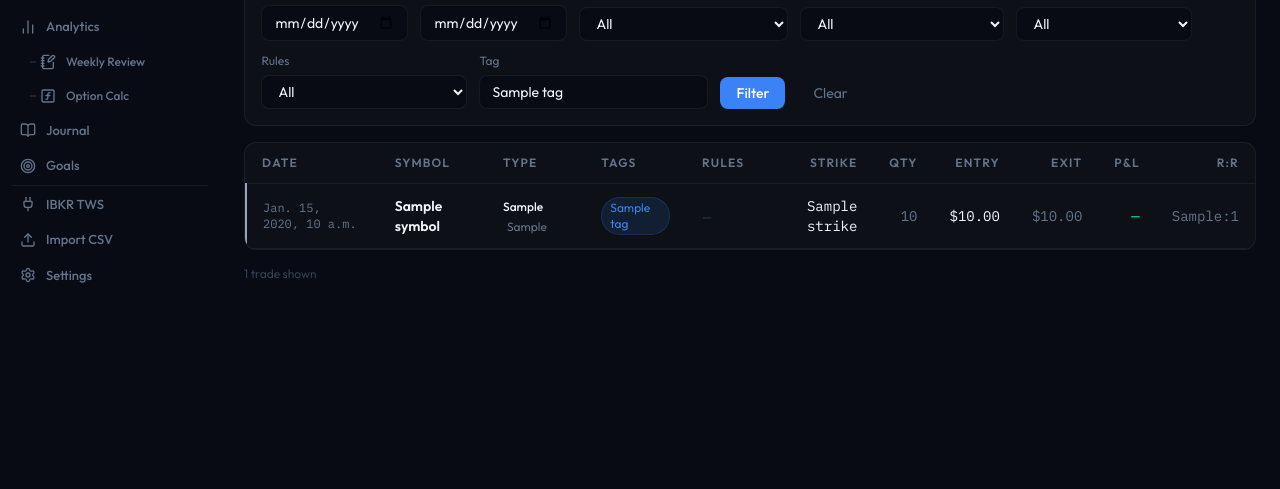
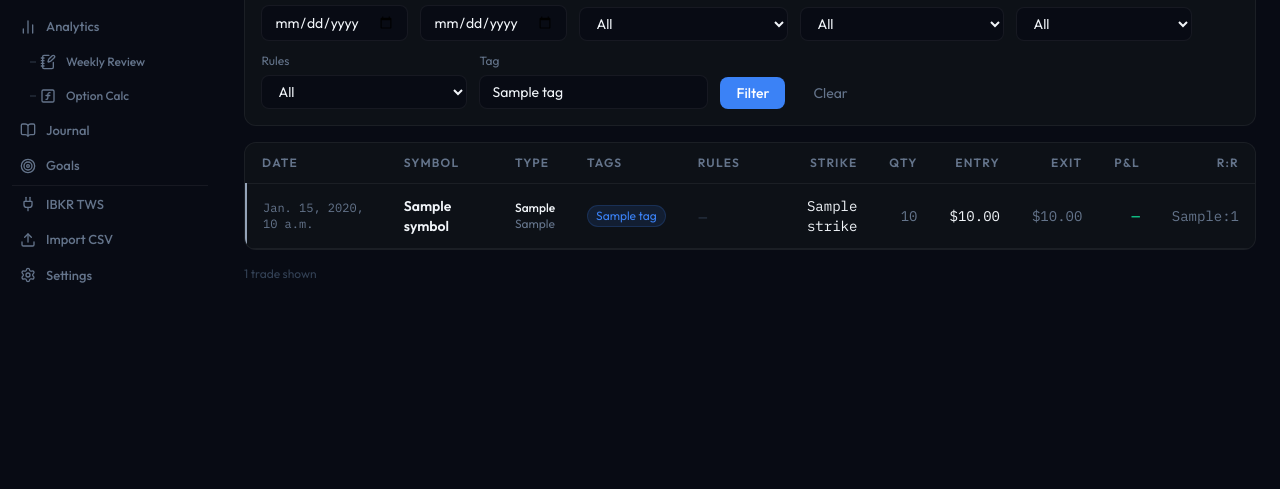
Before and after one commit to aegis945/trading-journal, a Django app: template templates/journal/trade_list.html in a window 1280 px wide. Shown: the part 196-685 px from the top of the page. Run offline with Django 5.2, Linux system fonts and the light colour scheme; data comes from the database, SQL or seed files in the repository; the template is opened without the code that fills it: most values are stand-ins (such as "Sample title", 1, 10 or a date in 2020); data that the repository does not hold is empty; some libraries are stand-ins or nearby versions.

Commit message:
refactor trade and journal entry display for improved readability

```diff
--- a/templates/journal/trade_list.html
+++ b/templates/journal/trade_list.html
@@ -125,14 +125,16 @@
             {% endif %}
           </td>
           <td class="px-4 py-3">
-            <span class="text-xs font-medium" style="color:var(--text-primary);">{{ trade.option_type }}</span>
-            <span class="text-xs ml-1" style="color:var(--text-secondary);">{{ trade.get_trade_type_display }}</span>
+            <div class="leading-tight">
+              <span class="text-xs font-medium block" style="color:var(--text-primary);">{{ trade.option_type }}</span>
+              <span class="text-xs block" style="color:var(--text-secondary);">{{ trade.get_trade_type_display }}</span>
+            </div>
           </td>
           <td class="px-4 py-3">
             {% if trade.strategy_tags %}
-            <div class="flex flex-wrap gap-1.5">
+            <div class="flex flex-nowrap gap-1.5 overflow-hidden">
               {% for tag in trade.strategy_tags %}
-              <span class="text-xs px-2 py-0.5 rounded-full"
+              <span class="text-xs px-2 py-0.5 rounded-full whitespace-nowrap flex-shrink-0"
                     style="background:var(--accent-glow);color:var(--accent);border:1px solid rgba(59,130,246,0.18);">
                 {{ tag }}
               </span>
@@ -146,12 +148,7 @@
             {% if trade.rule_review == 'FOLLOWED' %}
             <span class="text-xs px-2 py-0.5 rounded-full font-medium" style="background:var(--profit-glow);color:var(--profit);border:1px solid rgba(16,185,129,0.18);">Followed</span>
             {% elif trade.rule_review == 'BROKE' %}
-            <div class="flex flex-wrap gap-1.5 items-center">
-              <span class="text-xs px-2 py-0.5 rounded-full font-medium" style="background:var(--loss-glow);color:var(--loss);border:1px solid rgba(244,63,94,0.18);">Rule break</span>
-              {% for tag in trade.rule_break_tags|slice:":2" %}
-              <span class="text-xs px-2 py-0.5 rounded-full" style="background:var(--bg-elevated);color:var(--text-secondary);">{{ tag }}</span>
-              {% endfor %}
-            </div>
+            <span class="text-xs px-2 py-0.5 rounded-full font-medium" style="background:var(--loss-glow);color:var(--loss);border:1px solid rgba(244,63,94,0.18);">Rule break</span>
             {% else %}
             <span class="text-xs" style="color:var(--text-muted);">—</span>
             {% endif %}
@@ -162,7 +159,7 @@
           <td class="px-4 py-3 text-right mono text-sm" style="color:var(--text-secondary);">
             {% if trade.exit_price %}${{ trade.exit_price|floatformat:2 }}{% else %}<span style="color:var(--text-muted);">—</span>{% endif %}
           </td>
-          <td class="px-4 py-3 text-right mono font-semibold text-sm">
+          <td class="px-4 py-3 text-right mono font-semibold text-sm whitespace-nowrap">
             {% if trade.pnl is not None %}
             {% if trade.is_paper_trade %}
             <span style="color:#fbbf24">{{ trade.pnl|pnl_str }}</span>
```
Also changed, not shown: templates/journal/journal_list.html (+7 -7 lines).
